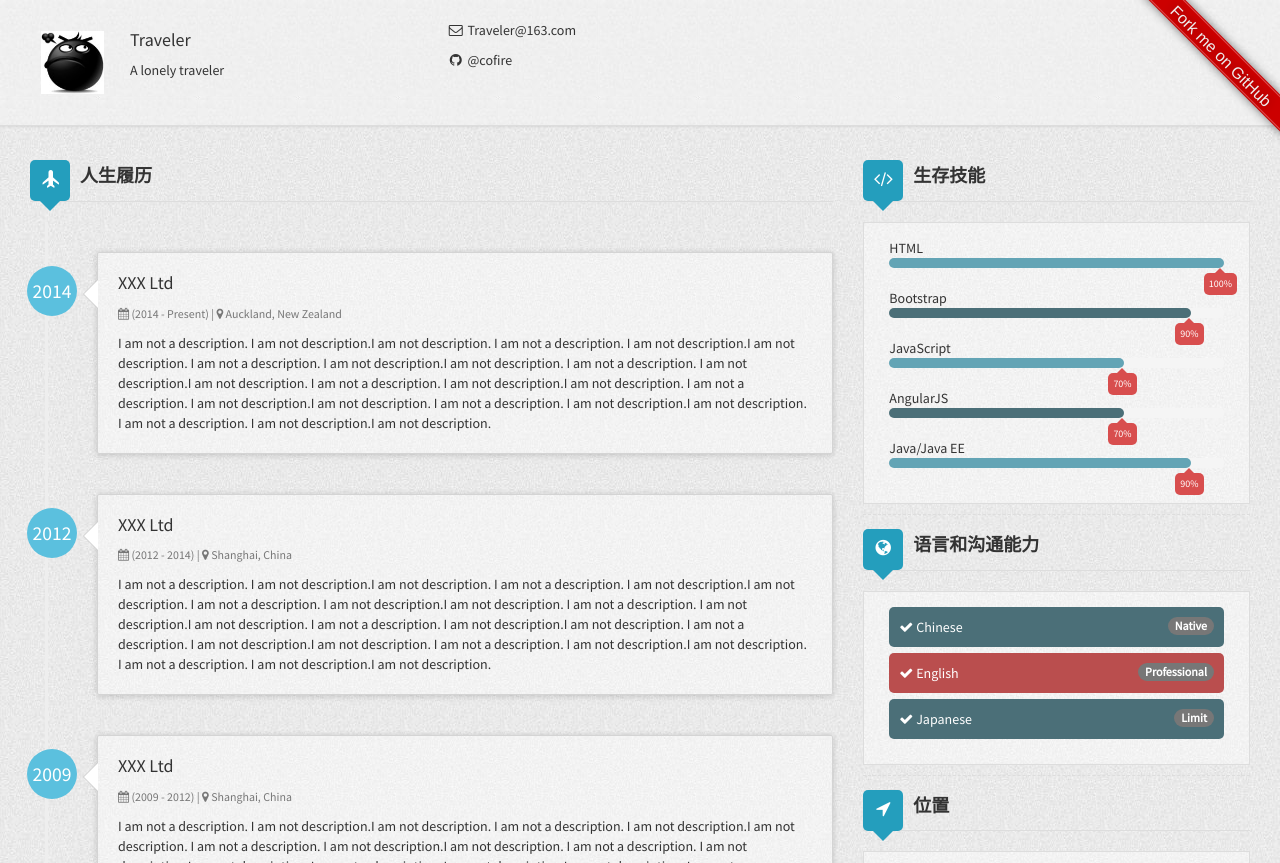
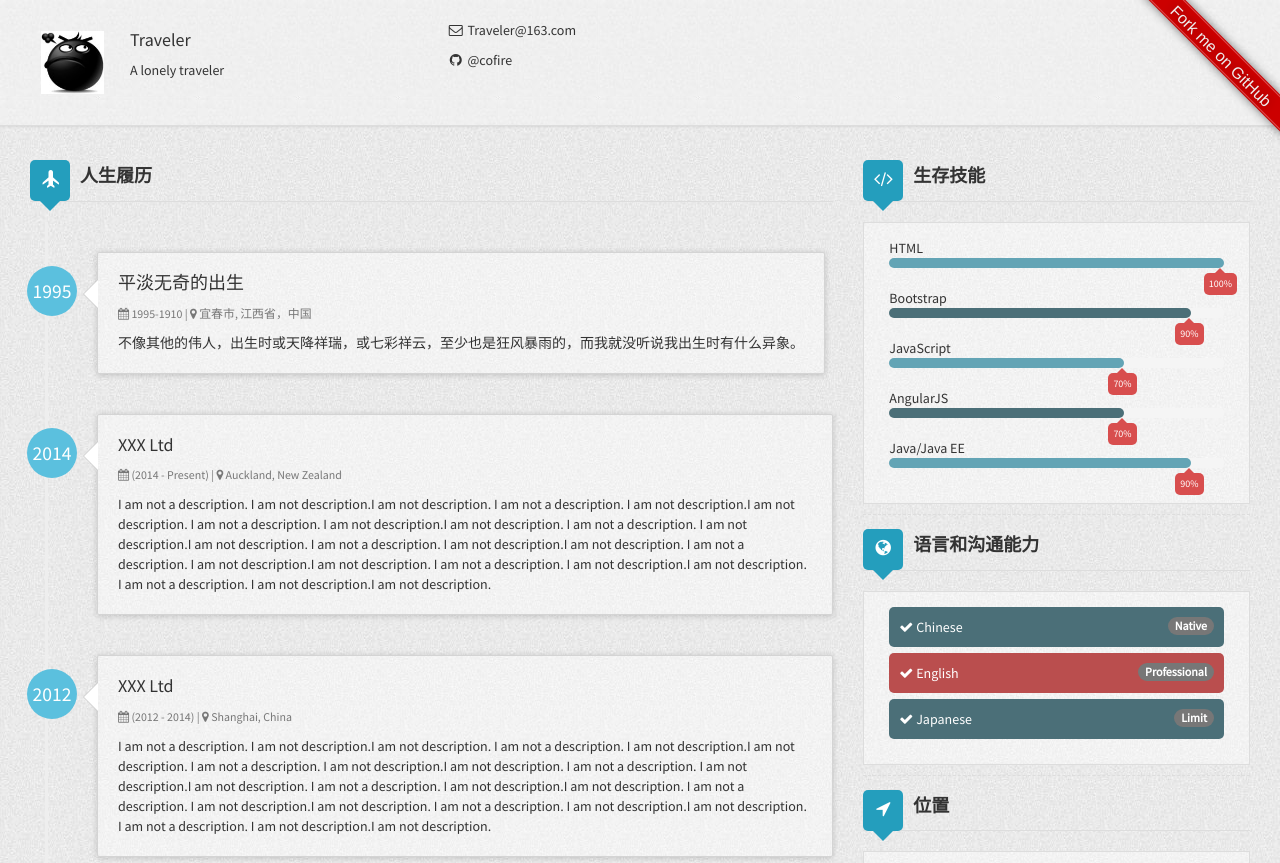
Before and after one commit to cofire2/cofire2.github.io, a Jekyll site: the page built from index.html, in a window 1280 px wide and 900 px high, cut to the strip 0-863 px from the top of the window. Built offline with Jekyll 4.4.1, drawn with Linux system fonts in a browser that asks for light colours; nearby versions of some CDN libraries.

Commit message:
Update _config.yml

```diff
--- a/_config.yml
+++ b/_config.yml
@@ -27,6 +27,12 @@ author:
   stackoverflow:
 #  stackoverflow: 4582127
   workHistory:
+    - work0:
+      company: 平淡无奇的出生
+      location: 宜春市, 江西省，中国
+      started: 1995
+      duration: 1995-1910
+      description: 不像其他的伟人，出生时或天降祥瑞，或七彩祥云，至少也是狂风暴雨的，而我就没听说我出生时有什么异象。
     - work1:
       company: XXX Ltd
       location: Auckland, New Zealand
```
